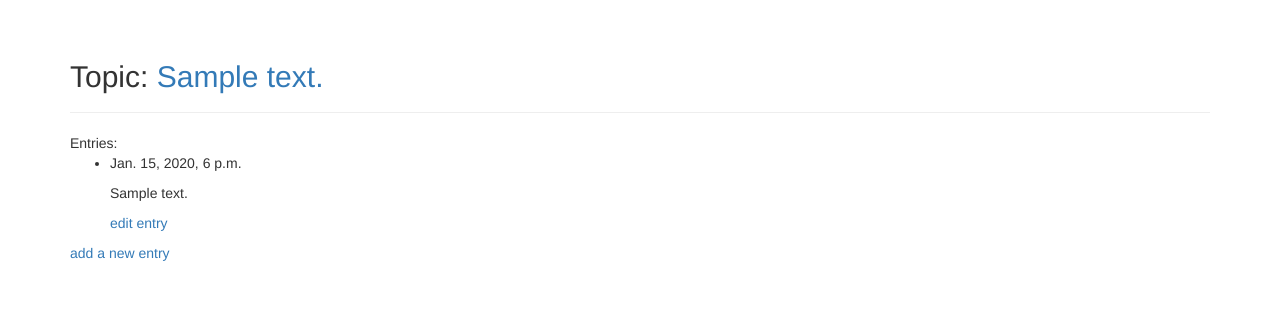
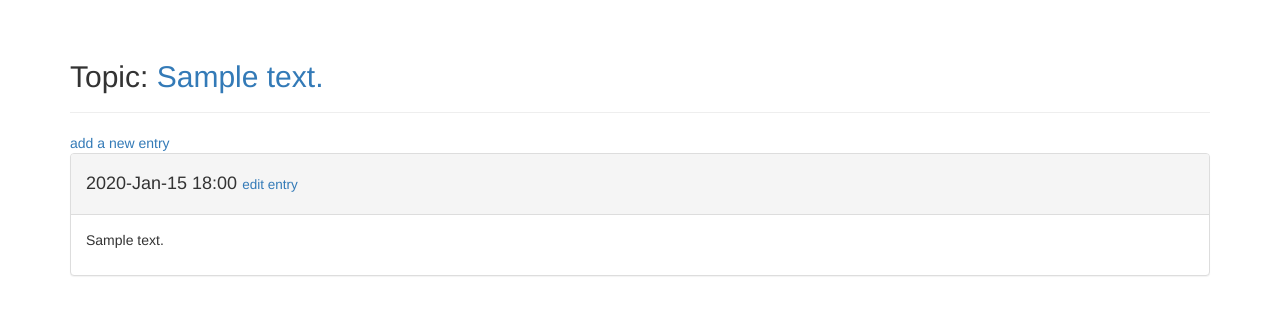
Before and after one commit to matrixben/learning_log, a Django app: page /topic/1/ in a window 1280 px wide. Shown: the part 51-366 px from the top of the page. Run offline with Django 3.2, Linux system fonts and the light colour scheme; a user stored in the database is signed in; tables that the repository leaves empty hold one stand-in row (values such as "Sample post"); some libraries are stand-ins or nearby versions.

Commit message:
new style for topic detail

```diff
--- a/learning_logs/templates/learning_logs/topic.html
+++ b/learning_logs/templates/learning_logs/topic.html
@@ -5,20 +5,24 @@
 {% endblock header %}
 
 {% block content %}
-    <div>Entries:
-        <ul>
-        {% for entry in entries %}
-        <li>
-            <p>{{ entry.date_added }}</p>
-            <p>{{ entry.text }}</p>
-            <a href="{% url 'learning_logs:edit_entry' entry.id %}">edit entry</a>
-        </li>
-        {% empty %}
-        <li>No entries have been added yet.</li>
-        {% endfor %}
-        </ul>
-    </div>
     <div>
         <a href="{% url 'learning_logs:new_entry' topic.id%}">add a new entry</a>
     </div>
+
+    {% for entry in entries %}
+        <div class="panel panel-default">
+            <div class="panel-heading">
+                <h4>
+                    {{ entry.date_added | date:'Y-M-d H:i' }}
+                    <small><a href="{% url 'learning_logs:edit_entry' entry.id %}">edit entry</a></small>
+                </h4>
+            </div>
+            <div class="panel-body">
+                <p>{{ entry.text }}</p>
+            </div>
+        </div>
+    {% empty %}
+        <div>No entries have been added yet.</div>
+    {% endfor %}
+
 {% endblock content %}
```
Also changed, not shown: learning_logs/templates/learning_logs/edit_entry.html (+6 -5 lines), learning_logs/templates/learning_logs/new_entry.html (+6 -4 lines).
